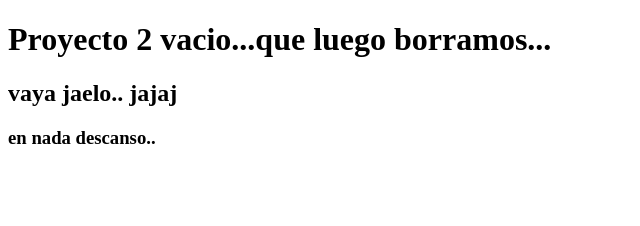
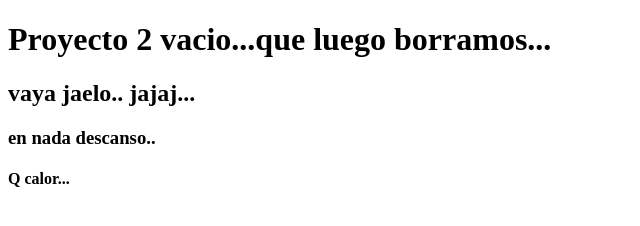
Before and after one commit to soniasancheztics/proyecto2, a plain HTML site: page index.html in a window 1280 px wide. Shown: the full height of the page, 0-640 px from the left. Drawn offline with Linux system fonts and the light colour scheme.

Commit message:
añado h4 en index.html

```diff
--- a/index.html
+++ b/index.html
@@ -7,7 +7,8 @@
 </head>
 <body>
     <h1>Proyecto 2 vacio...que luego borramos...</h1>
-    <h2>vaya jaelo.. jajaj</h2>
+    <h2>vaya jaelo.. jajaj...</h2>
     <h3> en nada descanso..</h3>
+    <h4>Q calor...</h4>
 </body>
 </html>
```
